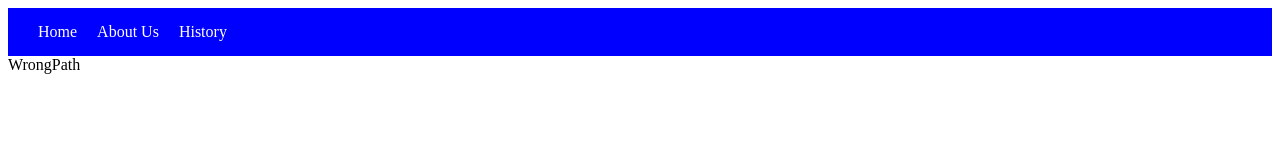
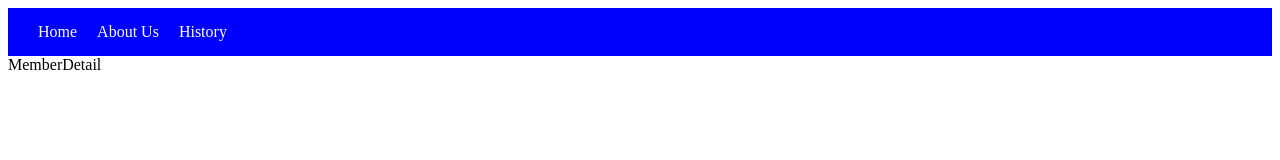
Before and after one commit to Sdrs81/React_Router-ReactJS, a React (Vite) app: page /members/1 in a window 1280 px wide. Shown: the top 160 px of the page. Built offline with nearby package versions, Linux system fonts and the light colour scheme.

Commit message:
Dynamic Route has been added

```diff
--- a/src/App.jsx
+++ b/src/App.jsx
@@ -8,6 +8,8 @@
 import History from './components/History'
 import Team from ".//components/Team"
 import Company from ".//components/Company"
+import Members from './components/Members'
+import MemberDetail from './components/MemberDetail'
 
 
 function App() {
@@ -23,6 +25,8 @@
           <Route path='company' element={<Company/>}/>  {/* Bunun gibi child path lerin başına / koyunca hata veriyor*/}
           <Route path='team' element={<Team/>}/>
         </Route>
+        <Route path='/members' element={<Members />} />
+        <Route path='/members/:memberID' element={<MemberDetail />} />
         <Route path='*' element={<WrongPath />} />  {/* Yukarıdaki url'ler harici bu sayfaya gider */}
       </Routes>
     </>
--- /dev/null
+++ b/src/components/MemberDetail.jsx
@@ -0,0 +1,9 @@
+import React from 'react'
+
+function MemberDetail() {
+  return (
+    <div>MemberDetail</div>
+  )
+}
+
+export default MemberDetail
--- /dev/null
+++ b/src/components/Members.jsx
@@ -0,0 +1,9 @@
+import React from 'react'
+
+function Members() {
+  return (
+    <div>Members</div>
+  )
+}
+
+export default Members
```
